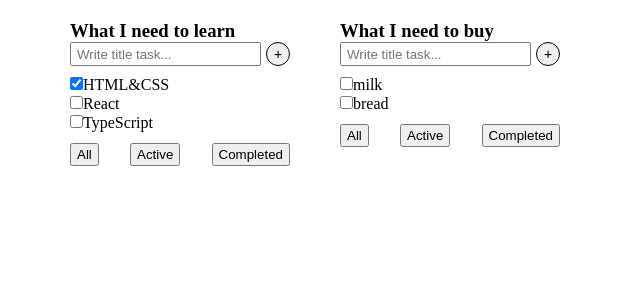
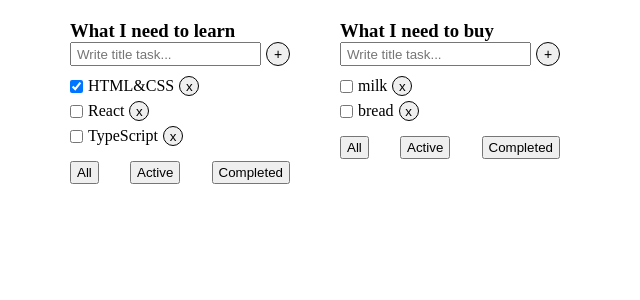
Before and after one commit to Yorherim/todo, a React app: page / in a window 1280 px wide. Shown: the top 300 px of the page, without its empty margins (0-640 px from the left). Built offline with nearby package versions, Linux system fonts and the light colour scheme; the HTML template or start-up script is replaced by a standard one.

Commit message:
add functionality 'delete task'

```diff
--- a/src/components/App/index.tsx
+++ b/src/components/App/index.tsx
@@ -73,6 +73,19 @@
         }),
       );
     },
+    deleteTask: (todolistId: string, taskId: string) => {
+      setAllTasks(
+        allTasks.map((tasksGroup) => {
+          if (tasksGroup.todolistId === todolistId) {
+            return {
+              ...tasksGroup,
+              tasks: tasksGroup.tasks.filter(task => task.id !== taskId)
+            };
+          }
+          return tasksGroup;
+        }),
+      );
+    }
   };
 
   const renders = {
--- a/src/components/Task/Task.module.scss
+++ b/src/components/Task/Task.module.scss
@@ -1,3 +1,24 @@
 .task {
   margin-bottom: 5px;
+  display: flex;
+  align-items: center;
+
+  .checkbox {
+    margin-right: 5px;
+    cursor: pointer;
+  }
+
+  .title {
+    margin-right: 5px;
+  }
+
+  .button {
+    border-radius: 100%;
+    border: 1px solid black;
+    width: 20px;
+    height: 20px;
+    display: flex;
+    justify-content: center;
+    align-items: center;
+  }
 }
--- a/src/components/Task/index.tsx
+++ b/src/components/Task/index.tsx
@@ -1,19 +1,22 @@
 import { TaskPropsType } from "./types";
 import styles from "./Task.module.scss";
 
-function Task({ taskInfo, todolistId, toggleCompletedTask }: TaskPropsType) {
+function Task({ taskInfo, todolistId, toggleCompletedTask, deleteTask }: TaskPropsType) {
   const handlers = {};
 
   return (
-    <>
+    <div className={styles.task}>
       <input
         type="checkbox"
         checked={taskInfo.isCompleted}
         onChange={() => toggleCompletedTask(todolistId, taskInfo.id)}
-        className={styles.task}
+        className={styles.checkbox}
       />
-      <span>{taskInfo.title}</span>
-    </>
+      <span className={styles.title}>{taskInfo.title}</span>
+      <button className={styles.button} onClick={() => deleteTask(todolistId, taskInfo.id)}>
+        x
+      </button>
+    </div>
   );
 }
 
--- a/src/components/Task/types.ts
+++ b/src/components/Task/types.ts
@@ -3,5 +3,6 @@
 export type TaskPropsType = {
   taskInfo: Task;
   todolistId: string;
-  toggleCompletedTask: (todolistId: string, taskId: string) => void
+  toggleCompletedTask: (todolistId: string, taskId: string) => void;
+  deleteTask: (todolistId: string, taskId: string) => void;
 };
--- a/src/components/Todolist/index.tsx
+++ b/src/components/Todolist/index.tsx
@@ -40,6 +40,7 @@
               taskInfo={task}
               todolistId={todolistInfo.id}
               toggleCompletedTask={handlersState.toggleCompletedTask}
+              deleteTask={handlersState.deleteTask}
             />
           </li>
         ))}
--- a/src/components/Todolist/types.ts
+++ b/src/components/Todolist/types.ts
@@ -11,5 +11,6 @@
     addTask: (todolistId: string, taskTitle: string) => void;
     toggleCompletedTask: (todolistId: string, taskId: string) => void;
     changeTasksFilter: (todolistId: string, filter: TasksFilter) => void;
+    deleteTask: (todolistId: string, taskId: string) => void;
   };
 };
```
